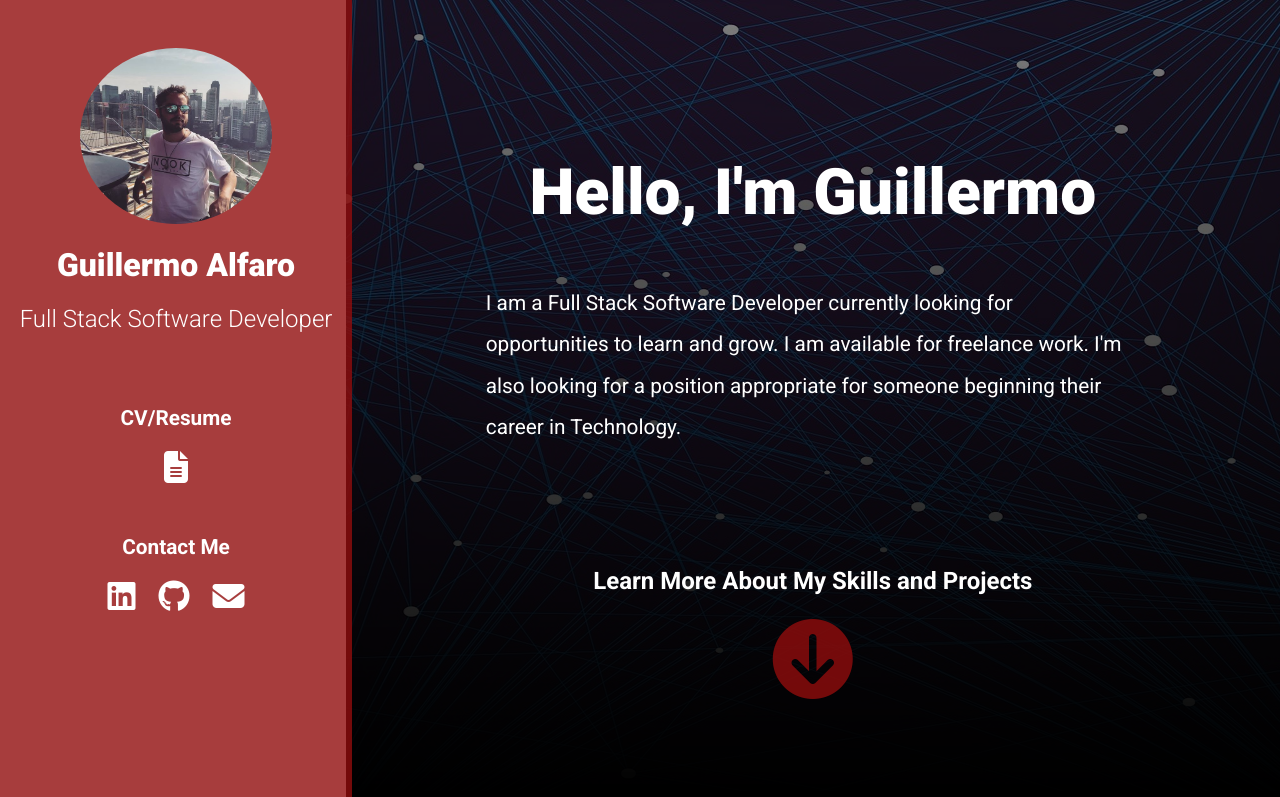
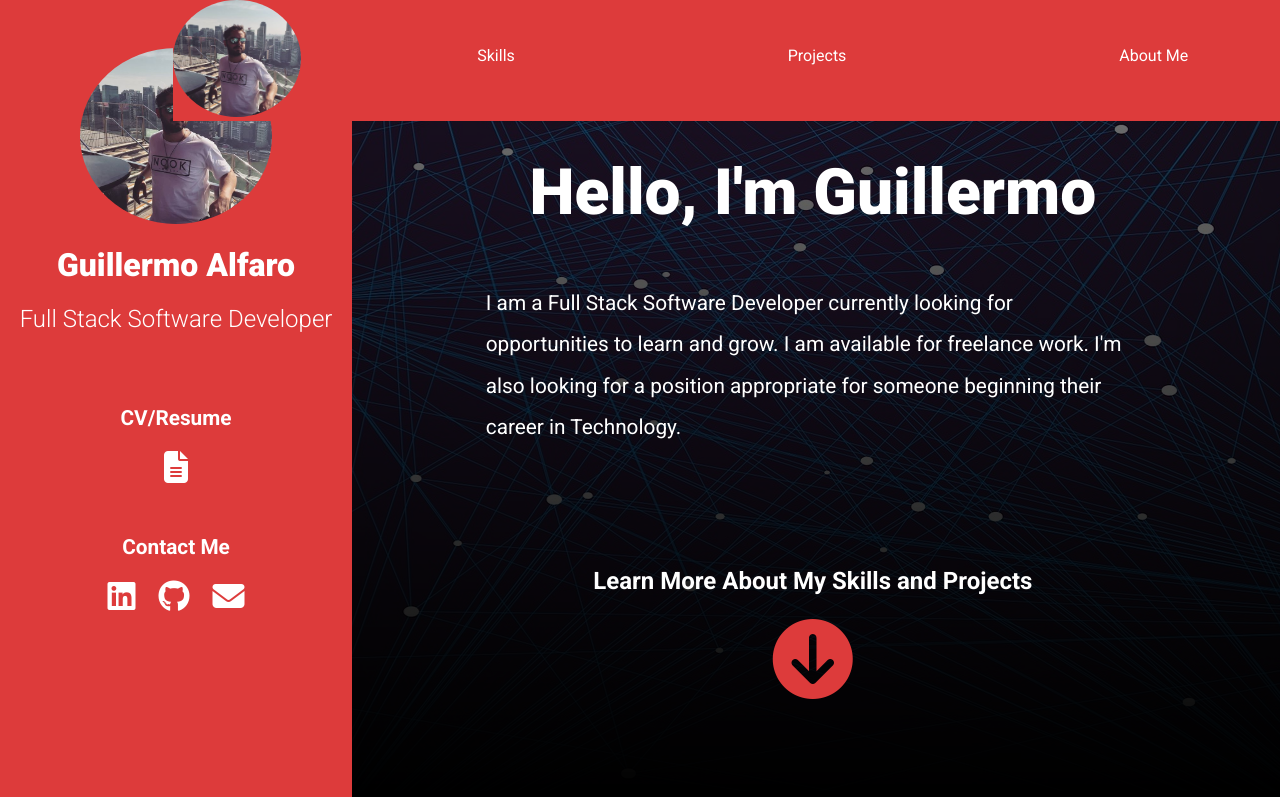
Before and after one commit to galfarotolon/portfolio, a plain HTML site: page index.html in a window 1280 px wide. Shown: the top 797 px of the page. Drawn offline with nearby package versions, Linux system fonts and the light colour scheme; some packages are replaced by stand-ins of ours; a script that the page names is missing.

Commit message:
working on collapsable navbar

```diff
--- a/index.html
+++ b/index.html
@@ -49,6 +49,34 @@
             <div class='main-content'>
                 <div id='intro' class='intro'>
 
+
+
+                    <div class='navbar-collapse'>
+
+
+                            <a href='#intro'><img src='images/Screenshot_3.png'></a>
+
+
+                       <div class='collapse-links'>
+                            <ul>
+                                <li >  <a href='#Skills'>Skills</a></li>
+                                 <li >  <a href='#Projects'>Projects</a></li>
+                                  <li >  <a href='#About'>About Me</a></li>
+
+                            </ul>
+
+                       </div>
+
+                        <button class='toggle-collapse'>
+
+                            <i class="fas fa-bars"></i>
+                        </button>
+
+
+
+
+
+                    </div>
 
 
                     <h2 id='header'>Hello, I'm Guillermo</h2>
--- a/styles.css
+++ b/styles.css
@@ -1,6 +1,7 @@
 body{
     box-sizing: border-box;
     margin: 0;
+    padding: 0;
     font-family: 'roboto', sans-serif;
 
 
@@ -71,10 +72,10 @@ p{
 }
 
 
-/* Side Bar */
+/* Side Bar rgba(145,13,13,.8); */
 .site-sidebar{
     position: fixed;
-    background-color: rgba(145,13,13,.8);
+    background-color: rgb(221, 59, 59);
     min-height: 100vh;
     width: 25%;
     padding: 1rem;
@@ -239,7 +240,7 @@ background: linear-gradient( rgba(0, 0, 0, 0.5), rgba(0, 0, 0, 1) ), url('images
 
 
 .arrow{
-    color: rgba(145,13,13,.8);
+    color:rgb(221, 59, 59);
     /* scroll-behavior: smooth; */
 }
 
@@ -293,6 +294,9 @@ background: linear-gradient( rgba(0, 0, 0, 0.5), rgba(0, 0, 0, 1) ), url('images
 
 }
 
+
+
+
 .nav-bar a{
     text-decoration: none;
     color: white;
@@ -303,6 +307,67 @@ background: linear-gradient( rgba(0, 0, 0, 0.5), rgba(0, 0, 0, 1) ), url('images
 
 
 }
+
+
+
+
+/* Collapsed navbar  */
+
+.navbar-collapse{
+    display: flex;
+    width: 100%;
+    background-color: rgb(221, 59, 59);
+    position: fixed;
+    top: 0;
+}
+
+
+
+
+.navbar-collapse a{
+    width: 10%;
+    border-radius: 50%;
+}
+
+
+.navbar-collapse img{
+    width: 100%;
+    border-radius: 50%;
+}
+
+
+.collapse-links{
+    width: 80%;
+
+
+}
+
+.collapse-links ul{
+    display: flex;
+    justify-content: space-around;
+}
+
+.collapse-links ul li{
+    padding: 3%;
+    list-style: none;
+
+}
+
+.collapse-links ul li a{
+    color: white;
+    text-decoration: none;
+}
+
+
+
+.toggle-collapse{
+    width: 10%;
+    height: 45px;
+}
+
+/* ********************* */
+
+
 
 .sticky {
   position: sticky;
@@ -327,6 +392,15 @@ background: linear-gradient( rgba(0, 0, 0, 0.5), rgba(0, 0, 0, 1) ), url('images
 
 }
 
+
+@media(min-width:1278px){
+
+    .nav-bar-collapse{
+        display: none;
+    }
+
+
+}
 
 
 /* Sections */
```
Also changed, not shown: main.js (+19 -0 lines).
